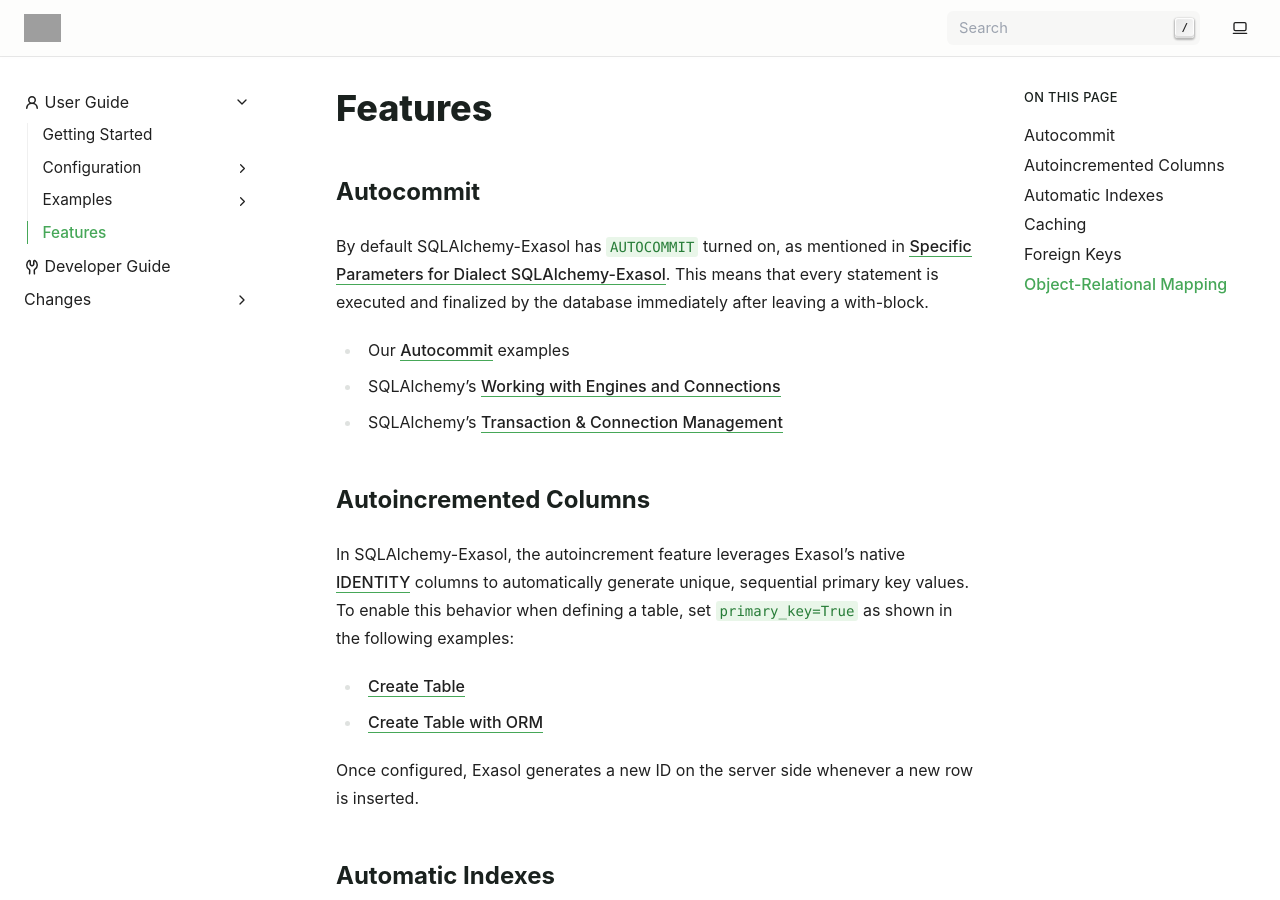
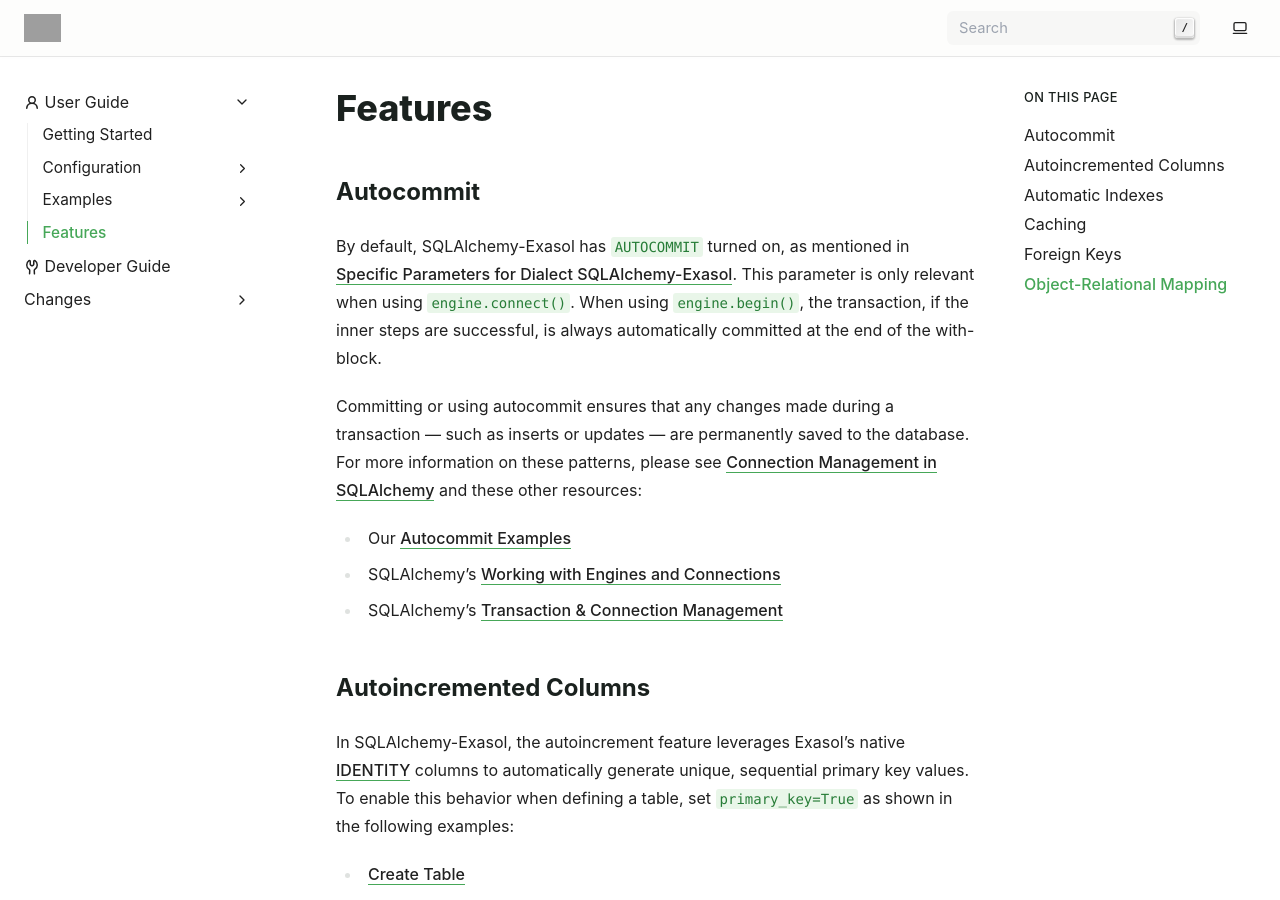
Before and after one commit to exasol/sqlalchemy-exasol, a Sphinx documentation site: the page built from doc/user_guide/features/index.rst, in a window 1280 px wide and 900 px high. Built offline with Sphinx 7.4.7, drawn with Linux system fonts in a browser that asks for light colours; grey boxes are pictures that could not be loaded.

Commit message:
Try to better summarize autocommit

```diff
--- a/doc/user_guide/features/index.rst
+++ b/doc/user_guide/features/index.rst
@@ -6,11 +6,18 @@
 Autocommit
 ----------
 
-By default SQLAlchemy-Exasol has ``AUTOCOMMIT`` turned on, as mentioned in
-:ref:`dialect_specific_params`. This means that every statement is executed and
-finalized by the database immediately after leaving a with-block.
+By default, SQLAlchemy-Exasol has ``AUTOCOMMIT`` turned on, as mentioned in
+:ref:`dialect_specific_params`. This parameter is only relevant when using
+``engine.connect()``. When using ``engine.begin()``, the transaction, if the inner steps
+are successful, is always automatically committed at the end of the with-block.
 
-* Our :ref:`autocommit` examples
+Committing or using autocommit ensures that any changes made during a transaction — such
+as inserts or updates — are permanently saved to the database. For more information on these
+patterns, please see :ref:`begin_or_connect` and these other resources:
+
+
+
+* Our :ref:`Autocommit Examples <autocommit>`
 * SQLAlchemy's `Working with Engines and Connections <https://docs.sqlalchemy.org/en/20/core/connections.html>`__
 * SQLAlchemy's `Transaction & Connection Management <https://docs.sqlalchemy.org/en/20/orm/session_transaction.html>`__
 
```
Also changed, not shown: doc/user_guide/examples/specific_focuses/autocommit.rst (+32 -19 lines), 1 other file.
